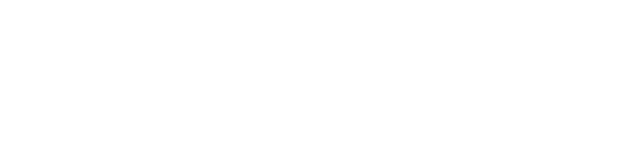
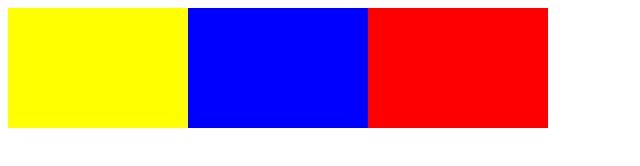
Before and after one commit to brecabal/floating, a plain HTML site: page parte2/index.html in a window 1280 px wide. Shown: the whole page, without its empty margins (0-640 px from the left). Drawn offline with Linux system fonts and the light colour scheme.

Commit message:
parte 2 lista

```diff
--- a/parte2/css/main.css
+++ b/parte2/css/main.css
@@ -1 +1,19 @@
-/* Pon tu código css aqui */
+.caja{
+	width: 180px;
+	height: 120px;
+	float: left;
+}
+.amarilla{
+	background-color: yellow;
+
+
+}
+
+.azul{
+	background-color: blue;
+
+}
+
+.roja{
+	background-color: red;
+}
--- a/parte2/index.html
+++ b/parte2/index.html
@@ -1,9 +1,21 @@
 <!DOCTYPE html>
 <html>
 	<head>
-		<!-- Pon tu codigo aqui -->
+		<meta charset="utf-8">
+		<link rel="stylesheet" type="text/css" href="css/main.css">
+		<title> Floating</title>
 	</head>
 	<body>
-		<!-- Pon tu codigo aqui -->
+		<div class="contenedor">
+			<div class="caja amarilla">
+
+			</div>
+			<div class="caja azul">
+
+			</div>
+			<div class="caja roja">
+
+			</div>
+		</div>
 	</body>
 </html>
```
